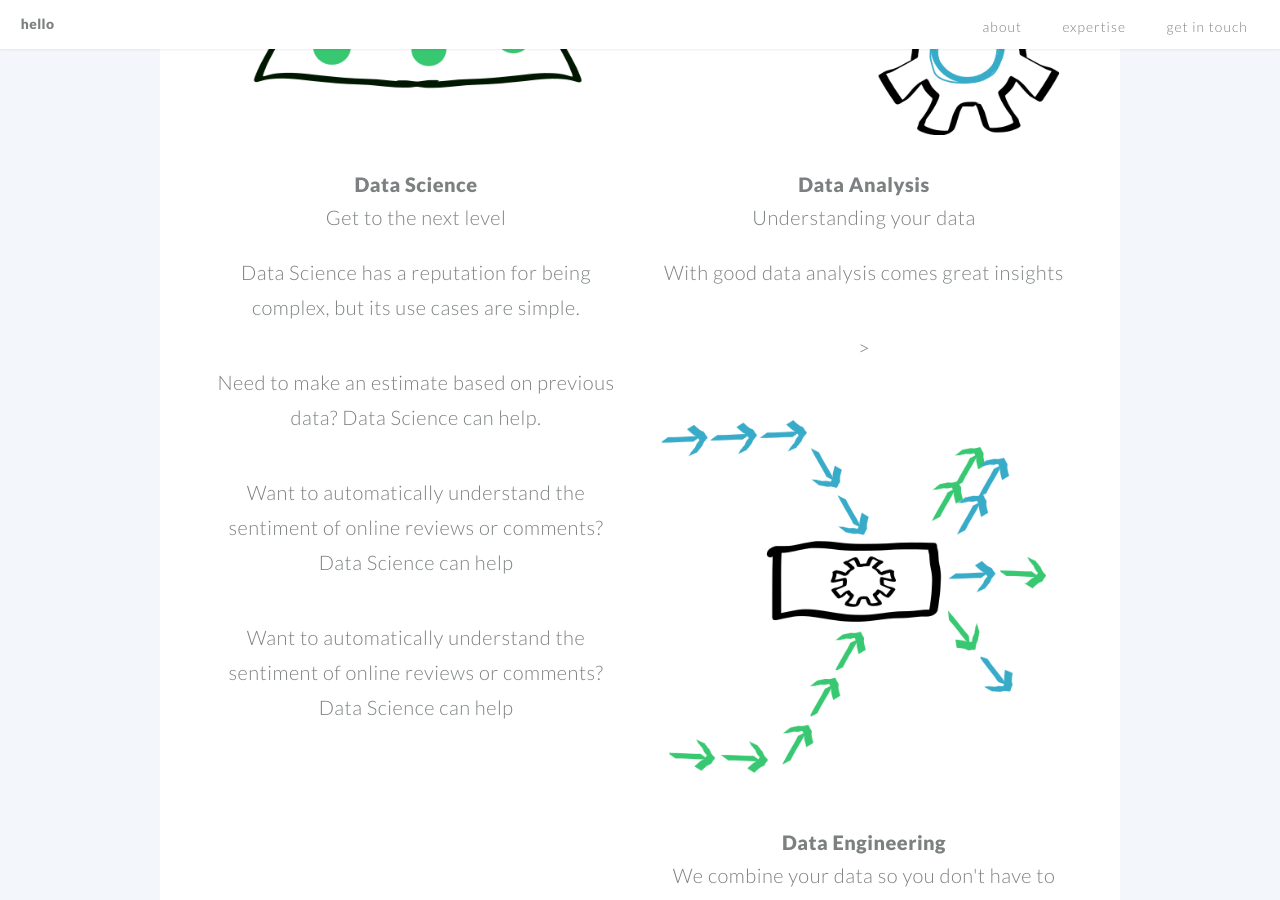
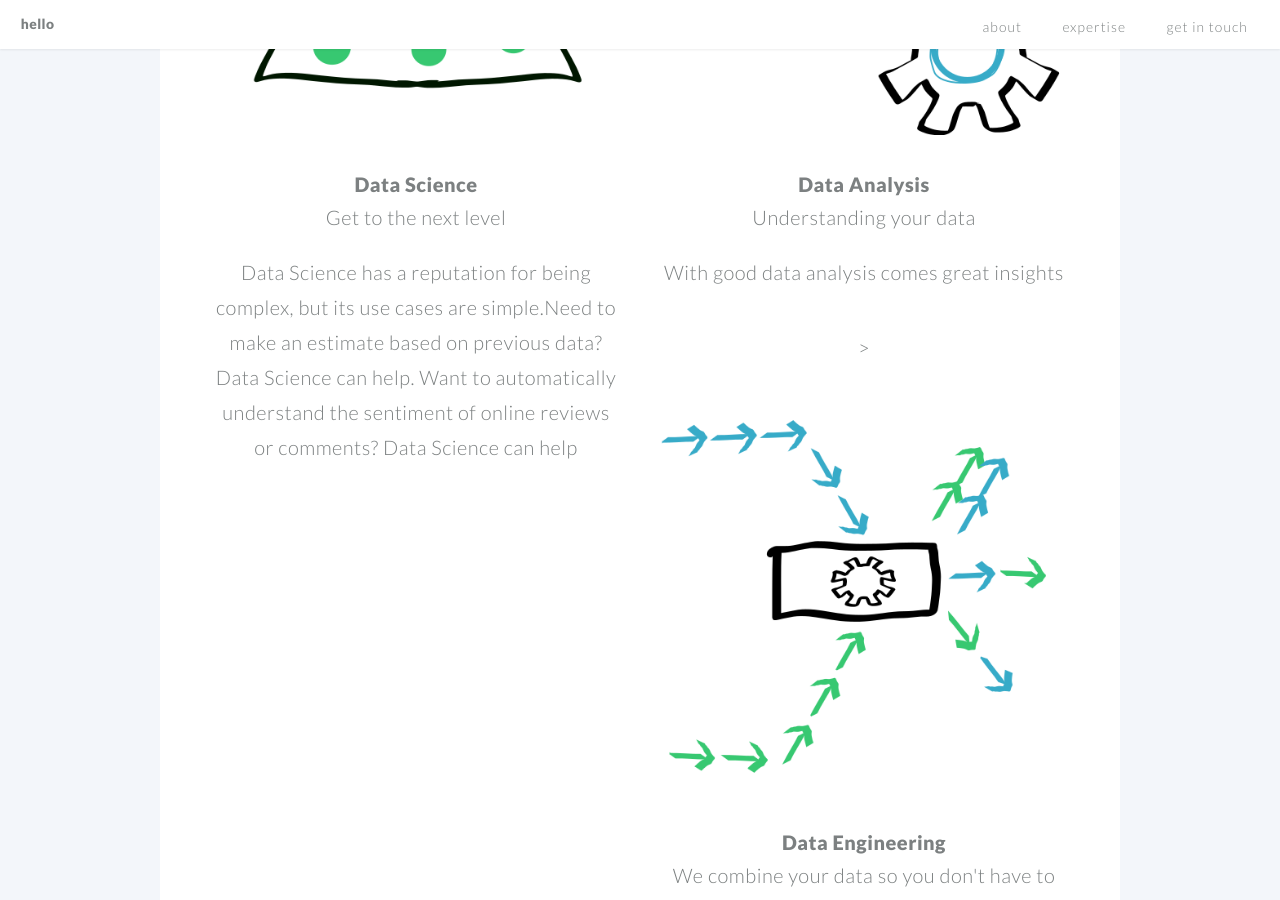
Before and after one commit to Allidata/Allidata.github.io, a Jekyll site: the page built from index.md, in a window 1280 px wide and 900 px high, scrolled down 2311 px. Built offline with Jekyll 4.4.1, drawn with Linux system fonts in a browser that asks for light colours.

Commit message:
text tweak

```diff
--- a/_includes/ds.html
+++ b/_includes/ds.html
@@ -1,6 +1,3 @@
 <h1><a href="#">Data Science</a></h1>
 <h2>Get to the next level<h2>
-<p>Data Science has a reputation for being complex, but its use cases are simple. </p>
-<p>Need to make an estimate based on previous data? Data Science can help. </p>
-<p>Want to automatically understand the sentiment of online reviews or comments? Data Science can help </p>
-<p>Want to automatically understand the sentiment of online reviews or comments? Data Science can help </p>
+<p>Data Science has a reputation for being complex, but its use cases are simple.Need to make an estimate based on previous data? Data Science can help. Want to automatically understand the sentiment of online reviews or comments? Data Science can help </p>
```
